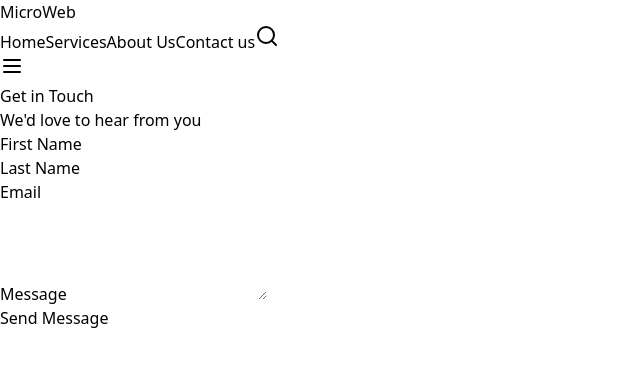
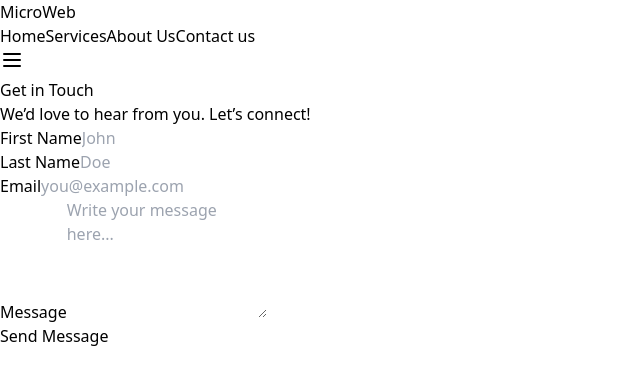
Before and after one commit to yash9933/MicroWeb, a React (Vite) app: page /contact in a window 1280 px wide. Shown: the top 384 px of the page, without its empty margins (0-640 px from the left). Built offline with nearby package versions, Linux system fonts and the light colour scheme; the HTML template or start-up script is replaced by a standard one.

Commit message:
Fix Routing

```diff
--- a/src/components/AboutPage.jsx
+++ b/src/components/AboutPage.jsx
@@ -1,29 +1,40 @@
+import { Link } from "react-router-dom";
+
 export const AboutPage = () => {
   return (
-      <div className="py-20">
-        <div className="max-w-7xl mx-auto px-4">
+    <div className="py-20 bg-gradient-to-b from-gray-50 to-white">
+      <div className="max-w-7xl mx-auto px-6 lg:px-8">
         <div className="grid md:grid-cols-2 gap-12 items-center">
+          {/* Text Section */}
           <div>
-              <h2 className="text-4xl font-bold text-gray-900 mb-6">About MicroWeb</h2>
-              <p className="text-lg text-gray-600 mb-6">
+            <h2 className="text-5xl font-extrabold text-gray-900 mb-6">
+              About MicroWeb
+            </h2>
+            <p className="text-lg text-gray-700 mb-6 leading-relaxed">
               We're a team of passionate developers and designers dedicated to creating exceptional web experiences. With years of expertise in the industry, we bring creativity and technical excellence to every project.
             </p>
-              <p className="text-lg text-gray-600 mb-6">
+            <p className="text-lg text-gray-700 mb-6 leading-relaxed">
               Our mission is to help businesses thrive in the digital world by providing innovative web solutions that drive growth and success.
             </p>
-              <button className="bg-blue-600 text-white px-6 py-3 rounded-lg hover:bg-blue-700 transition-colors">
-                Learn More About Us
-              </button>
+            <Link
+              to="/contact"
+              className="bg-blue-600 text-white px-8 py-4 rounded-lg hover:bg-blue-700 transition-all transform hover:scale-105 shadow-md"
+            >
+              Work with us
+            </Link>
           </div>
+
+          {/* Image Section */}
           <div className="relative">
+            <div className="absolute inset-0 bg-blue-200 rounded-2xl blur-lg opacity-70"></div>
             <img
               src="6.jpg"
               alt="Our Team"
-                className="rounded-2xl shadow-xl"
+              className="relative z-10 rounded-2xl shadow-2xl"
             />
           </div>
         </div>
       </div>
     </div>
-    )
-  }
+  );
+};
--- a/src/components/ContactPage.jsx
+++ b/src/components/ContactPage.jsx
@@ -1,41 +1,76 @@
 export const ContactPage = () => {
   return (
-      <div className="py-20 bg-gray-50">
-        <div className="max-w-3xl mx-auto px-4">
+    <div className="py-20 bg-gradient-to-b from-indigo-50 to-gray-100">
+      <div className="max-w-4xl mx-auto px-6 lg:px-8">
+        {/* Page Header */}
         <div className="text-center mb-12">
-            <h2 className="text-4xl font-bold text-gray-900 mb-4">Get in Touch</h2>
-            <p className="text-xl text-gray-600">We'd love to hear from you</p>
+          <h2 className="text-5xl font-extrabold text-indigo-900 mb-4">Get in Touch</h2>
+          <p className="text-lg text-indigo-700">
+            We’d love to hear from you. Let’s connect!
+          </p>
         </div>
 
-          <div className="bg-white rounded-xl shadow-sm p-8">
-            <form className="space-y-6">
-              <div className="grid md:grid-cols-2 gap-6">
+        {/* Contact Form Card */}
+        <div className="bg-white rounded-2xl shadow-lg p-10">
+          <form className="space-y-8">
+            {/* Name Fields */}
+            <div className="grid sm:grid-cols-2 gap-6">
               <div>
-                  <label className="block text-sm font-medium text-gray-700 mb-2">First Name</label>
-                  <input type="text" className="w-full px-4 py-2 border border-gray-300 rounded-lg focus:ring-2 focus:ring-blue-500 focus:border-blue-500" />
+                <label className="block text-sm font-medium text-gray-700 mb-2">
+                  First Name
+                </label>
+                <input
+                  type="text"
+                  className="w-full px-4 py-3 border border-gray-300 rounded-lg focus:ring-2 focus:ring-indigo-500 focus:border-indigo-500"
+                  placeholder="John"
+                />
               </div>
               <div>
-                  <label className="block text-sm font-medium text-gray-700 mb-2">Last Name</label>
-                  <input type="text" className="w-full px-4 py-2 border border-gray-300 rounded-lg focus:ring-2 focus:ring-blue-500 focus:border-blue-500" />
+                <label className="block text-sm font-medium text-gray-700 mb-2">
+                  Last Name
+                </label>
+                <input
+                  type="text"
+                  className="w-full px-4 py-3 border border-gray-300 rounded-lg focus:ring-2 focus:ring-indigo-500 focus:border-indigo-500"
+                  placeholder="Doe"
+                />
               </div>
             </div>
 
+            {/* Email Field */}
             <div>
-                <label className="block text-sm font-medium text-gray-700 mb-2">Email</label>
-                <input type="email" className="w-full px-4 py-2 border border-gray-300 rounded-lg focus:ring-2 focus:ring-blue-500 focus:border-blue-500" />
+              <label className="block text-sm font-medium text-gray-700 mb-2">
+                Email
+              </label>
+              <input
+                type="email"
+                className="w-full px-4 py-3 border border-gray-300 rounded-lg focus:ring-2 focus:ring-indigo-500 focus:border-indigo-500"
+                placeholder="you@example.com"
+              />
             </div>
 
+            {/* Message Field */}
             <div>
-                <label className="block text-sm font-medium text-gray-700 mb-2">Message</label>
-                <textarea rows="4" className="w-full px-4 py-2 border border-gray-300 rounded-lg focus:ring-2 focus:ring-blue-500 focus:border-blue-500"></textarea>
+              <label className="block text-sm font-medium text-gray-700 mb-2">
+                Message
+              </label>
+              <textarea
+                rows="5"
+                className="w-full px-4 py-3 border border-gray-300 rounded-lg focus:ring-2 focus:ring-indigo-500 focus:border-indigo-500"
+                placeholder="Write your message here..."
+              ></textarea>
             </div>
 
-              <button type="submit" className="w-full bg-blue-600 text-white px-6 py-3 rounded-lg hover:bg-blue-700 transition-colors">
+            {/* Submit Button */}
+            <button
+              type="submit"
+              className="w-full bg-indigo-600 text-white px-8 py-4 rounded-lg hover:bg-indigo-700 transition-all transform hover:scale-105 shadow-md"
+            >
               Send Message
             </button>
           </form>
         </div>
       </div>
     </div>
-    )
-  }
+  );
+};
--- a/src/components/Layout.jsx
+++ b/src/components/Layout.jsx
@@ -11,8 +11,10 @@ export const Layout = ({ children }) => {
         <div className="max-w-7xl mx-auto px-4">
           <div className="flex items-center justify-between h-16">
             <div className="flex items-center space-x-1">
+              <Link to="/" className="text-gray-600 font-medium px-3 py-2 rounded-md hover:bg-gray-50 transition-colors">
               <span className="text-blue-600 font-bold text-xl">Micro</span>
               <span className="text-gray-800 font-bold text-xl">Web</span>
+              </Link>
             </div>
 
             <div className="hidden md:flex items-center space-x-8">
@@ -20,9 +22,6 @@ export const Layout = ({ children }) => {
               <Link to="/services" className="text-gray-600 font-medium px-3 py-2 rounded-md hover:bg-gray-50 transition-colors">Services</Link>
               <Link to="/about" className="text-gray-600 font-medium px-3 py-2 rounded-md hover:bg-gray-50 transition-colors">About Us</Link>
               <Link to="/contact" className="text-gray-600 font-medium px-3 py-2 rounded-md hover:bg-gray-50 transition-colors">Contact us</Link>
-              <button className="text-gray-600 hover:text-gray-900">
-                <Search className="h-5 w-5" />
-              </button>
             </div>
 
             <button className="md:hidden" onClick={() => setIsMenuOpen(!isMenuOpen)}>
--- a/src/components/ServicesPage.jsx
+++ b/src/components/ServicesPage.jsx
@@ -20,26 +20,41 @@ export const ServicesPage = () => {
       description: "Complex web applications with robust functionality.",
       icon: "⚙️"
     }
-    ]
+  ];
 
   return (
-      <div className="py-20 bg-gray-50">
-        <div className="max-w-7xl mx-auto px-4">
+    <div className="py-20 bg-gradient-to-b from-indigo-100 to-gray-50">
+      <div className="max-w-7xl mx-auto px-6 lg:px-8">
+        {/* Page Header */}
         <div className="text-center mb-16">
-            <h2 className="text-4xl font-bold text-gray-900 mb-4">Our Services</h2>
-            <p className="text-xl text-gray-600">Comprehensive web solutions for your digital needs</p>
+          <h2 className="text-5xl font-extrabold text-indigo-900 mb-6">
+            Our Services
+          </h2>
+          <p className="text-xl text-indigo-700">
+            Comprehensive web solutions tailored to your digital needs.
+          </p>
         </div>
 
-          <div className="grid md:grid-cols-2 lg:grid-cols-4 gap-8">
+        {/* Services Grid */}
+        <div className="grid sm:grid-cols-2 lg:grid-cols-4 gap-8">
           {services.map((service, index) => (
-              <div key={index} className="bg-white p-6 rounded-xl shadow-sm hover:shadow-md transition-shadow">
-                <div className="text-4xl mb-4">{service.icon}</div>
-                <h3 className="text-xl font-bold text-gray-900 mb-2">{service.title}</h3>
-                <p className="text-gray-600">{service.description}</p>
+            <div
+              key={index}
+              className="bg-white p-8 rounded-2xl shadow-lg hover:shadow-2xl transition-shadow duration-300 transform hover:scale-105"
+            >
+              <div className="flex items-center justify-center w-16 h-16 bg-indigo-100 text-indigo-600 text-4xl rounded-full mb-6 mx-auto">
+                {service.icon}
+              </div>
+              <h3 className="text-2xl font-semibold text-indigo-900 mb-4 text-center">
+                {service.title}
+              </h3>
+              <p className="text-indigo-700 text-center">
+                {service.description}
+              </p>
             </div>
           ))}
         </div>
       </div>
     </div>
-    )
-  }
+  );
+};
```
Lines whose indentation alone changed are shown as unchanged.
